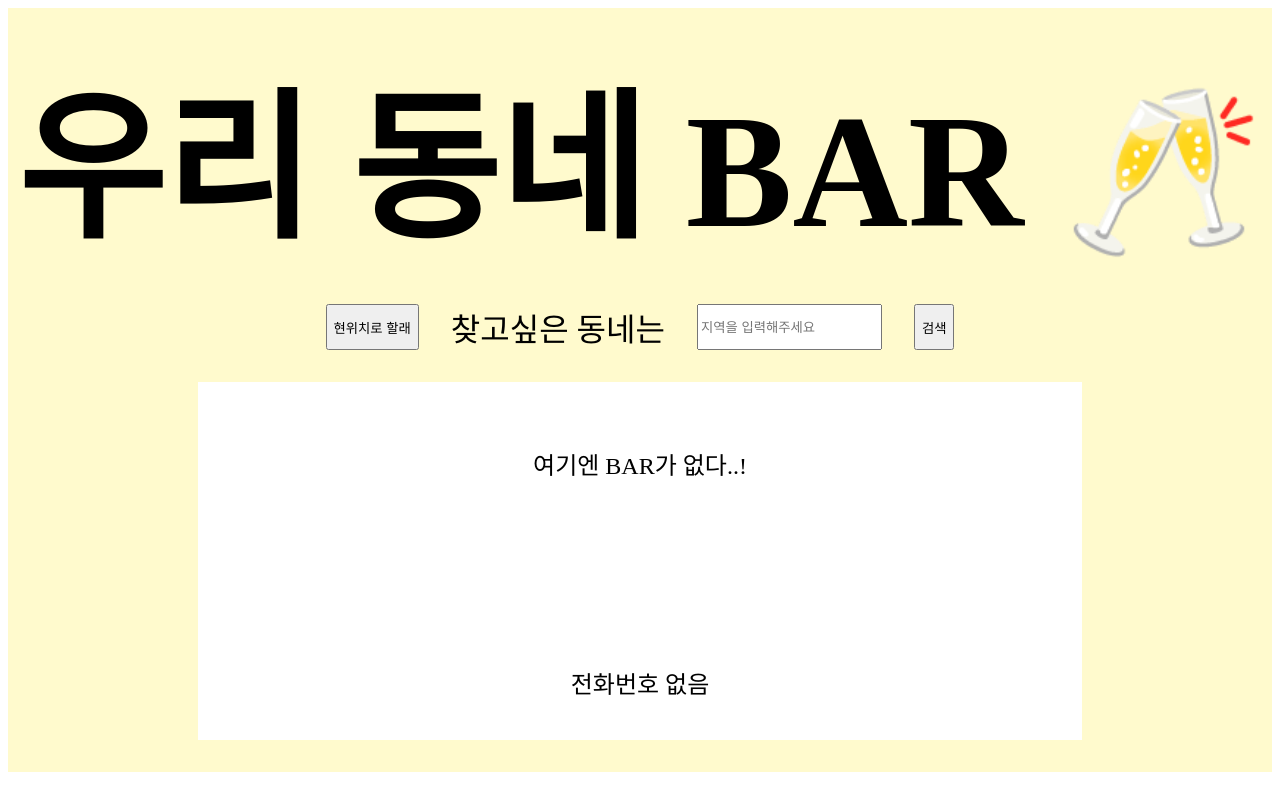
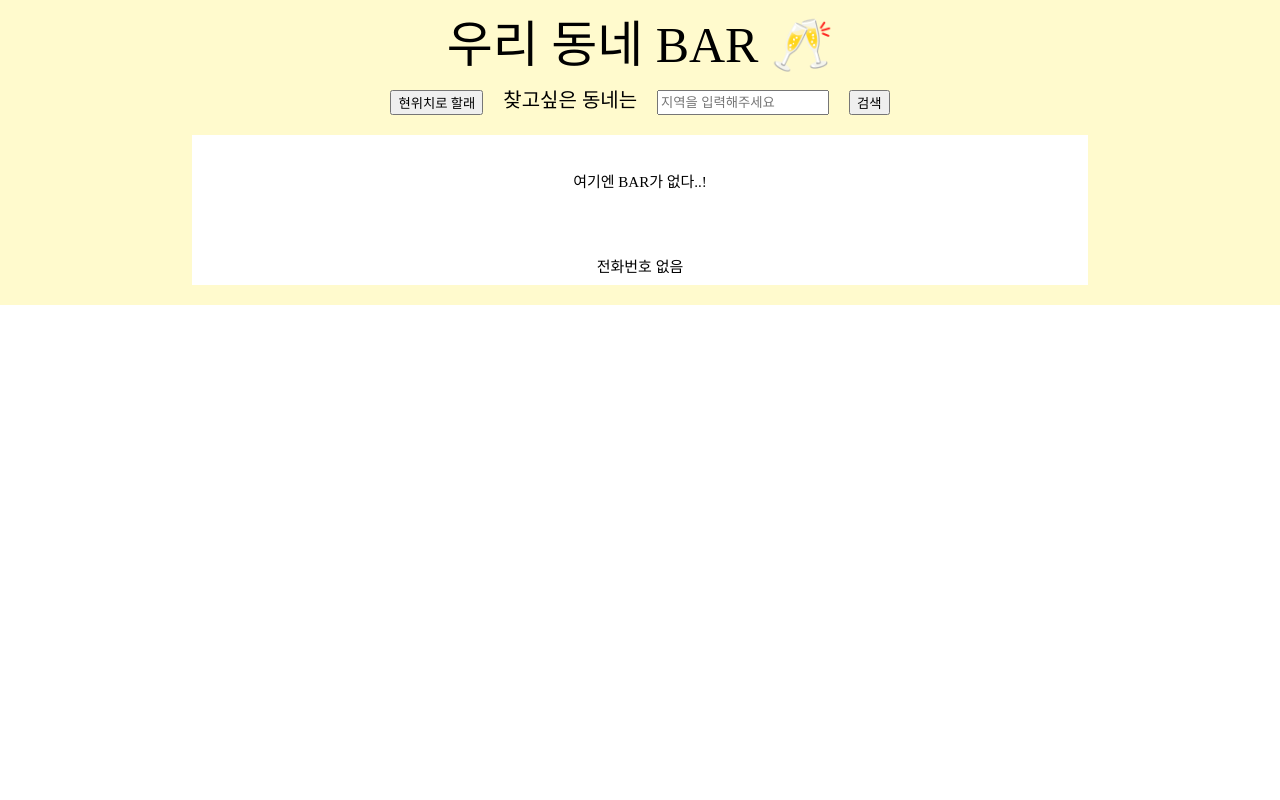
Before and after one commit to THE-SOPT-WEB/seoHyeEun, a React (Vite) app in the folder week4_ts/: page / in a window 1280 px wide. Built offline with nearby package versions, Linux system fonts and the light colour scheme; the HTML template or start-up script is replaced by a standard one; a web font is replaced by a local one.

Commit message:
feat: styles 폴더 ts로 변환

```diff
--- a/week4_ts/src/App.jsx
+++ /dev/null
@@ -1,5 +0,0 @@
-import Router from './core/router';
-
-export default function App() {
-  return <Router />;
-}
--- /dev/null
+++ b/week4_ts/src/App.tsx
@@ -0,0 +1,15 @@
+import Router from "./core/router";
+import { ThemeProvider } from "styled-components";
+import GlobalStyle from "./styles/globalStyle";
+import theme from "./styles/theme";
+
+export default function App() {
+    return (
+        <>
+            <GlobalStyle />
+            <ThemeProvider theme={theme}>
+                <Router />
+            </ThemeProvider>
+        </>
+    );
+}
--- /dev/null
+++ b/week4_ts/src/index.tsx
@@ -0,0 +1,9 @@
+import App from "./App";
+import React from "react";
+import ReactDOM from "react-dom/client";
+const root = ReactDOM.createRoot(document.getElementById("root") as HTMLElement);
+root.render(
+    <React.StrictMode>
+        <App />
+    </React.StrictMode>
+);
--- a/week4_ts/src/styles/theme.ts
+++ b/week4_ts/src/styles/theme.ts
@@ -1,20 +1,25 @@
-export const theme = {
-  center: `display: flex;
-           justify-content: center;
-           align-items: center;`,
-  fontSizes: {
-    form: '40px',
-    searchTitle: '34px',
-    input: '28px',
-    placeName: '40px',
-    roadAddressName: '30px',
-    phone: '30px',
-  },
-  colors: {
-    black: '#333333',
-    white: '#ffffff',
-    yellow: '#FFD951',
-    gray: '#6B7280',
-    skeleton: '#808080',
-  },
+import { DefaultTheme } from "styled-components";
+
+const fontSizes = {
+    form: "4rem",
+    searchTitle: "4rem",
+    input: "2.8rem",
+    placeName: "1.5rem",
+    roadAddressName: "1.5rem",
+    phone: "1.5rem",
 };
+
+const colors = {
+    black: "#333333",
+    white: "#ffffff",
+    lemonchiffon: "#fffacd",
+    gray: "#6B7280",
+    skeleton: "#808080",
+};
+
+const theme: DefaultTheme = {
+    fontSizes,
+    colors,
+};
+
+export default theme;
```
Also changed, not shown: week4_ts/src/index.jsx (deleted, +0 -15 lines), week4_ts/src/styles/style.d.ts (added, +22 -0 lines).
